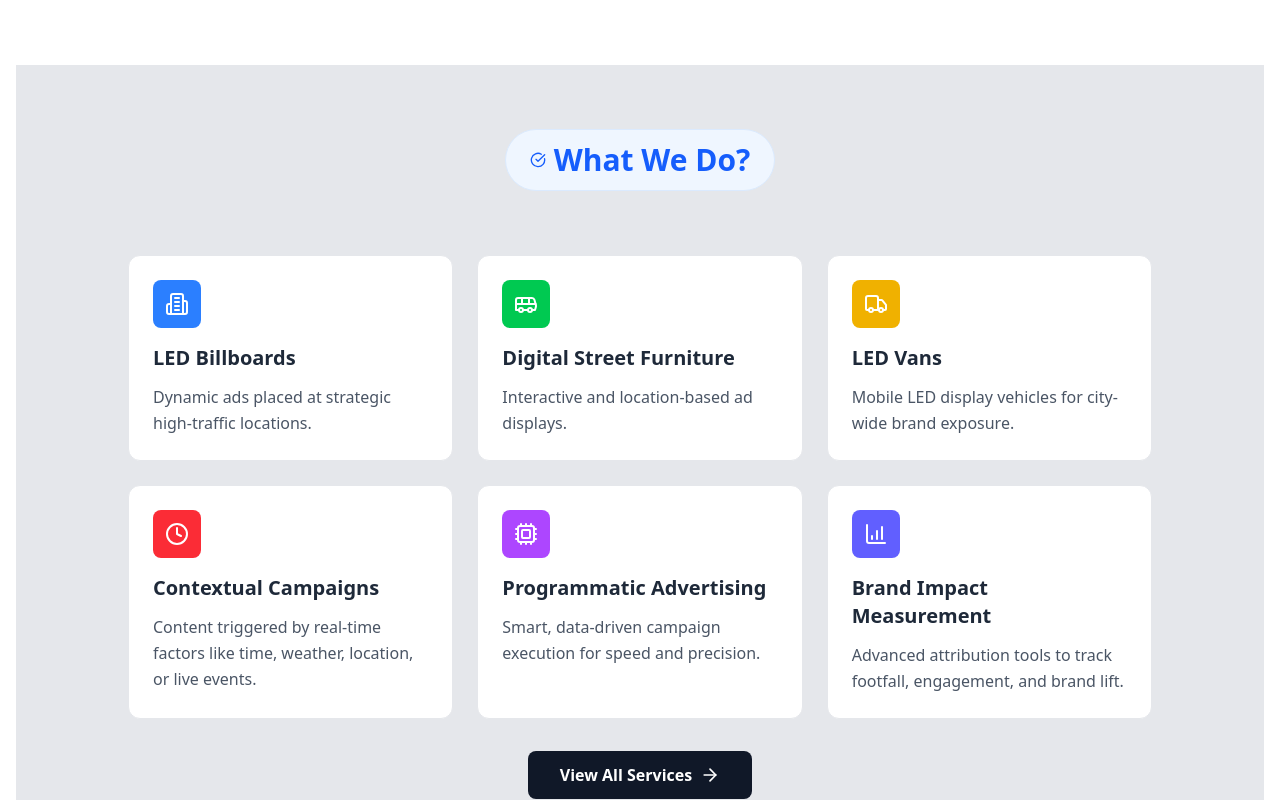
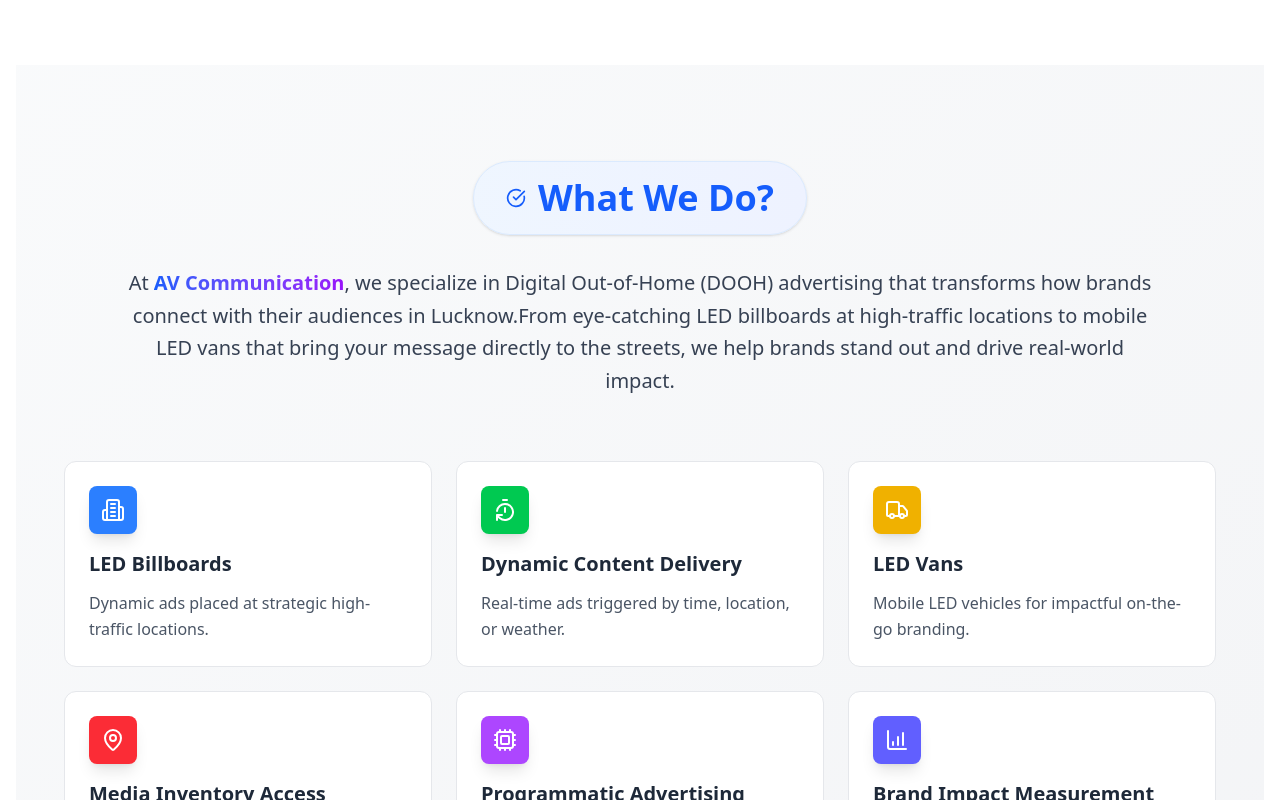
Before and after one commit to Sadan009/avcommunication, a React (Vite) app: page / in a window 1280 px wide. Shown: the part 1680-2480 px from the top of the page. Built offline with nearby package versions, Linux system fonts and the light colour scheme.

Commit message:
changes update

```diff
--- a/src/components/sections/wwd.jsx
+++ b/src/components/sections/wwd.jsx
@@ -8,6 +8,8 @@ import {
   BarChart4 ,
   ArrowRight,
   CheckCircle,
+  TimerReset,
+  MapPin,
 } from "lucide-react";
 import { Link } from "react-router-dom";
 
@@ -20,77 +22,105 @@ const ServicesOverview = () => {
       color: "bg-blue-500",
     },
     {
-      title: "Digital Street Furniture",
-      description: "Interactive and location-based ad displays.",
-      icon: Bus ,
+      title: "Dynamic Content Delivery",
+      description: "Real-time ads triggered by time, location, or weather.",
+      icon: TimerReset,
       color: "bg-green-500",
     },
     {
       title: "LED Vans",
-      description: "Mobile LED display vehicles for city-wide brand exposure.",
+      description: "Mobile LED vehicles for impactful on-the-go branding.",
       icon: Truck,
       color: "bg-yellow-500",
     },
     {
-      title: "Contextual Campaigns",
-      description: "Content triggered by real-time factors like time, weather, location, or live events.",
-      icon: Clock ,
+      title: "Media Inventory Access",
+      description: "Access prime LED spots across high-traffic city zones.",
+      icon: MapPin,
       color: "bg-red-500",
     },
     {
       title: "Programmatic Advertising",
-      description: "Smart, data-driven campaign execution for speed and precision.",
-      icon: Cpu ,
+      description: "Automated ad delivery using smart, real-time data.",
+      icon: Cpu,
       color: "bg-purple-500",
     },
     {
       title: "Brand Impact Measurement",
-      description: "Advanced attribution tools to track footfall, engagement, and brand lift.",
-      icon: BarChart4 ,
+      description: "Track campaign reach, footfall, and audience response.",
+      icon: BarChart4,
       color: "bg-indigo-500",
     },
   ];
 
+
   return (
-    <div className="mx-auto p-8 py-16 lg:py-16 bg-gray-200 mb-10">
+    <div className="mx-auto p-8 py-16 lg:py-24 bg-gradient-to-br from-gray-50 to-gray-100 mb-10">
       {/* Section Header */}
-      <div className="text-center mb-8">
-        <div className="inline-flex items-center gap-2 bg-blue-50 text-blue-600 px-6 py-3 rounded-full lg:text-3xl md:text-2xl font-semibold mb-8 border border-blue-100">
-          <CheckCircle className="w-4 h-4" />
-          <h2 className="text-3xl font-bold ">
-            What We Do?
-          </h2>
+      <div className="text-center mb-16">
+        <div className="inline-flex items-center gap-3 bg-gradient-to-r from-blue-50 to-indigo-50 text-blue-600 px-8 py-4 rounded-full mb-8 border border-blue-100 shadow-sm">
+          <CheckCircle className="w-5 h-5" />
+          <h2 className="text-3xl lg:text-4xl font-bold">What We Do?</h2>
+        </div>
+
+        {/* Enhanced Paragraph Section */}
+        <div className="max-w-5xl mx-auto">
+          <div className="relative">
+
+            {/* Main content container */}
+            <div className="relative">
+              {/* Decorative elements */}
+
+              {/* Main paragraph */}
+              <p className="text-gray-700 text-lg lg:text-xl leading-relaxed font-light text-center relative z-10">
+                At{" "}
+                <span className="font-semibold text-gray-900 bg-gradient-to-r from-blue-600 to-purple-600 bg-clip-text text-transparent">
+                  AV Communication
+                </span>
+                , we specialize in
+                  Digital Out-of-Home (DOOH)
+                advertising that transforms how brands connect with their
+                audiences in Lucknow.From eye-catching LED billboards at high-traffic locations to mobile LED vans
+                that bring your message directly to the streets, we help brands
+                stand out and drive real-world impact.
+              </p>
+
+            </div>
+          </div>
         </div>
       </div>
 
       {/* Services Grid */}
-      <div className="grid grid-cols-1 md:grid-cols-2 lg:grid-cols-3 xl:grid-cols-3 gap-6 mb-8 max-w-5xl mx-auto">
+      <div className="grid grid-cols-1 md:grid-cols-2 lg:grid-cols-3 xl:grid-cols-3 gap-6 mb-12 max-w-6xl mx-auto">
         {services.map((service, index) => {
           const IconComponent = service.icon;
           return (
             <div
               key={index}
-              className="group relative bg-white border border-gray-200 rounded-xl p-6 hover:shadow-xl hover:shadow-gray-200/50 transition-all duration-300 hover:-translate-y-1 cursor-pointer"
+              className="group relative bg-white border border-gray-200 rounded-xl p-6 hover:shadow-2xl hover:shadow-gray-200/50 transition-all duration-300 hover:-translate-y-2 cursor-pointer overflow-hidden"
             >
+              {/* Background gradient on hover */}
+              <div className="absolute inset-0 bg-gradient-to-br from-gray-50 to-transparent opacity-0 group-hover:opacity-100 transition-opacity duration-300"></div>
+
               {/* Icon */}
               <div
-                className={`w-12 h-12 ${service.color} rounded-lg flex items-center justify-center mb-4 group-hover:scale-110 transition-transform duration-300`}
+                className={`relative w-12 h-12 ${service.color} rounded-lg flex items-center justify-center mb-4 group-hover:scale-110 transition-transform duration-300 shadow-lg`}
               >
                 <IconComponent className="w-6 h-6 text-white" />
               </div>
 
               {/* Content */}
-              <h3 className="text-xl font-semibold text-gray-800 mb-3 group-hover:text-gray-900">
+              <h3 className="relative text-xl font-semibold text-gray-800 mb-3 group-hover:text-gray-900 transition-colors duration-300">
                 {service.title}
               </h3>
-              <p className="text-gray-600 leading-relaxed">
+              <p className="relative text-gray-600 leading-relaxed group-hover:text-gray-700 transition-colors duration-300">
                 {service.description}
               </p>
 
-              {/* Hover Arrow */}
-              {/* <div className="absolute top-6 right-6 opacity-0 group-hover:opacity-100 transition-opacity duration-300">
-                <ArrowRight className="w-5 h-5 text-gray-400" />
-              </div> */}
+              {/* Hover indicator */}
+              <div className="absolute bottom-4 right-4 opacity-0 group-hover:opacity-100 transition-all duration-300 transform translate-x-2 group-hover:translate-x-0">
+                <ArrowRight className="w-4 h-4 text-gray-400" />
+              </div>
             </div>
           );
         })}
@@ -98,11 +128,10 @@ const ServicesOverview = () => {
 
       {/* Call to Action */}
       <div className="text-center">
-        <Link to="/services"
-         className="inline-flex items-center gap-2 bg-gray-900 text-white px-8 py-3 rounded-lg font-semibold hover:bg-gray-800 transition-colors duration-300 hover:shadow-lg">
+        <button className="inline-flex items-center gap-3 bg-gradient-to-r from-gray-900 to-gray-800 text-white px-10 py-4 rounded-xl font-semibold hover:from-gray-800 hover:to-gray-700 transition-all duration-300 hover:shadow-xl hover:shadow-gray-300/30 transform hover:-translate-y-1">
           View All Services
-          <ArrowRight className="w-5 h-5" />
-        </Link>
+          <ArrowRight className="w-5 h-5 group-hover:translate-x-1 transition-transform duration-300" />
+        </button>
       </div>
     </div>
   );
--- a/src/pages/About.jsx
+++ b/src/pages/About.jsx
@@ -153,10 +153,11 @@ const About = () => {
                 </h2>
 
                 <p className="text-gray-300 text-lg md:text-xl leading-relaxed mb-10 font-light">
-                  Our iron-clad commitment to deliverimpact where it matters.
-                  Our medianetwork leverages the power of thelargest canvases
-                  across Lucknow to growbrands and businesses by driving
-                  impact,engagement, fame, and trust across every touchpoint
+                  Our steadfast commitment is to deliver impactful results where
+                  it matters. Our media network harnesses the power of the
+                  largest platforms across Lucknow to elevate brands and
+                  businesses by driving engagement, fame, and trust at every
+                  touchpoint.
                 </p>
 
                 {/* CTA Buttons */}
--- a/src/pages/Services.jsx
+++ b/src/pages/Services.jsx
@@ -1,13 +1,11 @@
 import React from "react";
 import {
   Building2,
-  Bus,
   Truck,
-  Clock,
   Cpu,
   BarChart4,
-  ArrowRight,
-  CheckCircle,
+  TimerReset,
+  MapPin,
 } from "lucide-react";
 import ServicesBanner from "../components/sections/banner-section/services-banner";
 
@@ -20,10 +18,10 @@ const services = [
     color: "from-blue-500 to-blue-700",
   },
   {
-    title: "Digital Street Furniture",
+    title: "Dynamic Content Delivery",
     description:
-      " Our smart displays on urban furniture like bus stops and poles offer highly localized, contextual advertising experiences.",
-    icon: Bus,
+      " Real-time content updates triggered by weather, time, location, or local events like sports.",
+    icon: TimerReset,
     color: "from-gray-700 to-gray-900",
   },
   {
@@ -34,16 +32,16 @@ const services = [
     color: "from-purple-600 to-purple-800",
   },
   {
-    title: " Contextual Campaigns",
+    title: "Media Inventory Access",
     description:
-      "Deliver real-time, relevant content triggered by weather, time, location, or live events like sports scores.",
-    icon: Clock,
+      "Choose from a wide network of premium LED locations across Lucknow — including high-traffic areas like Phoenix Mall, Hazratganj, and Airport Road.",
+    icon: MapPin,
     color: "from-pink-600 to-red-700",
   },
   {
     title: " Programmatic Advertising",
     description:
-      "xecute automated and data-driven advertising campaigns using real-time programmatic technology for better efficiency and precision.",
+      "execute automated and data-driven advertising campaigns using real-time programmatic technology for better efficiency and precision.",
     icon: Cpu,
     color: "from-green-600 to-green-800",
   },
@@ -66,8 +64,9 @@ const Services = () => {
             Our Services
           </h2>
           <p className="text-gray-600 text-lg">
-            We deliver customized events across corporate, sporting, and CSR
-            domains nationwide.
+            We deliver high-impact digital advertising experiences across
+            Lucknow through LED billboards, mobile LED vans, and dynamic content
+            campaigns—powered by data, creativity, and premium locations.
           </p>
         </div>
 
```
